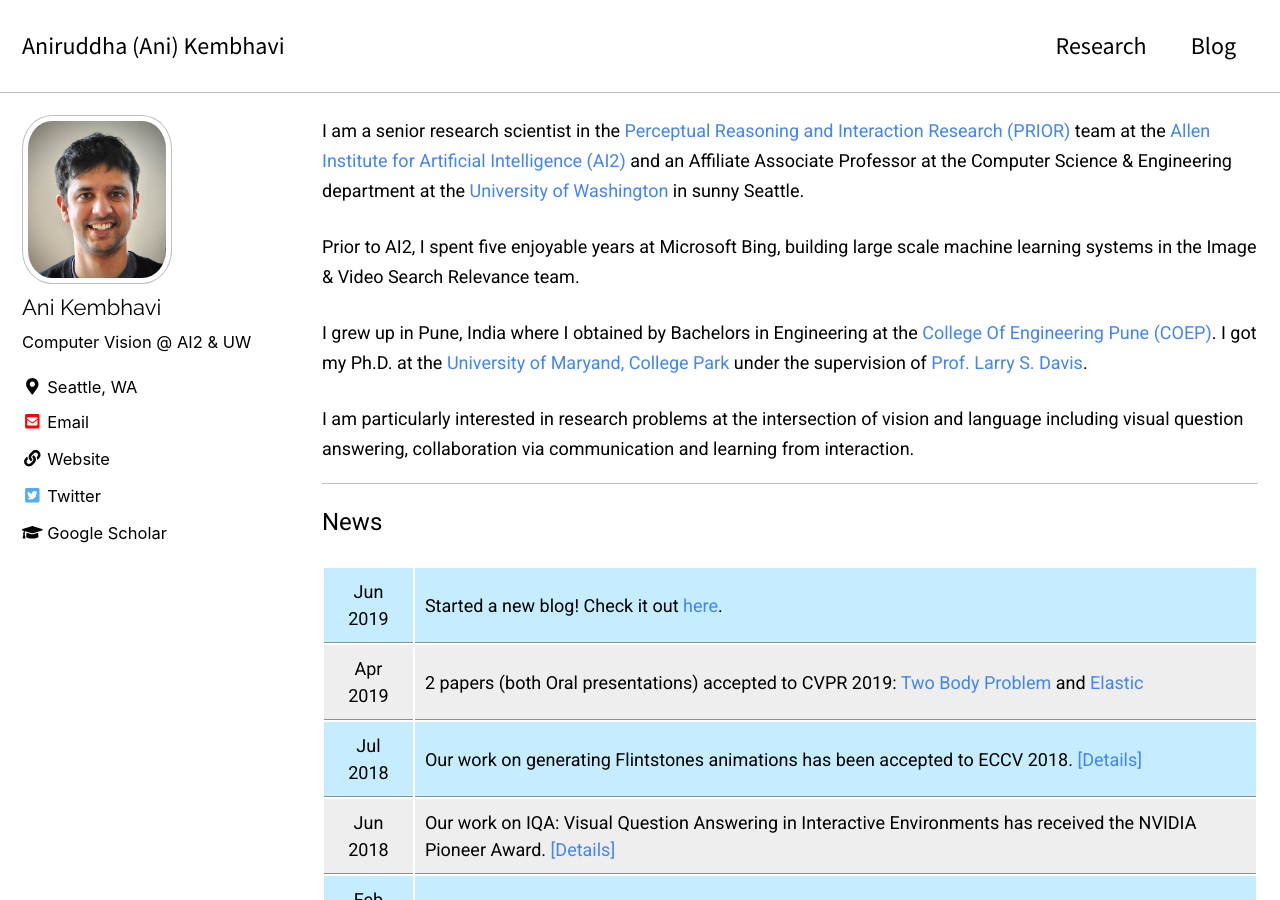
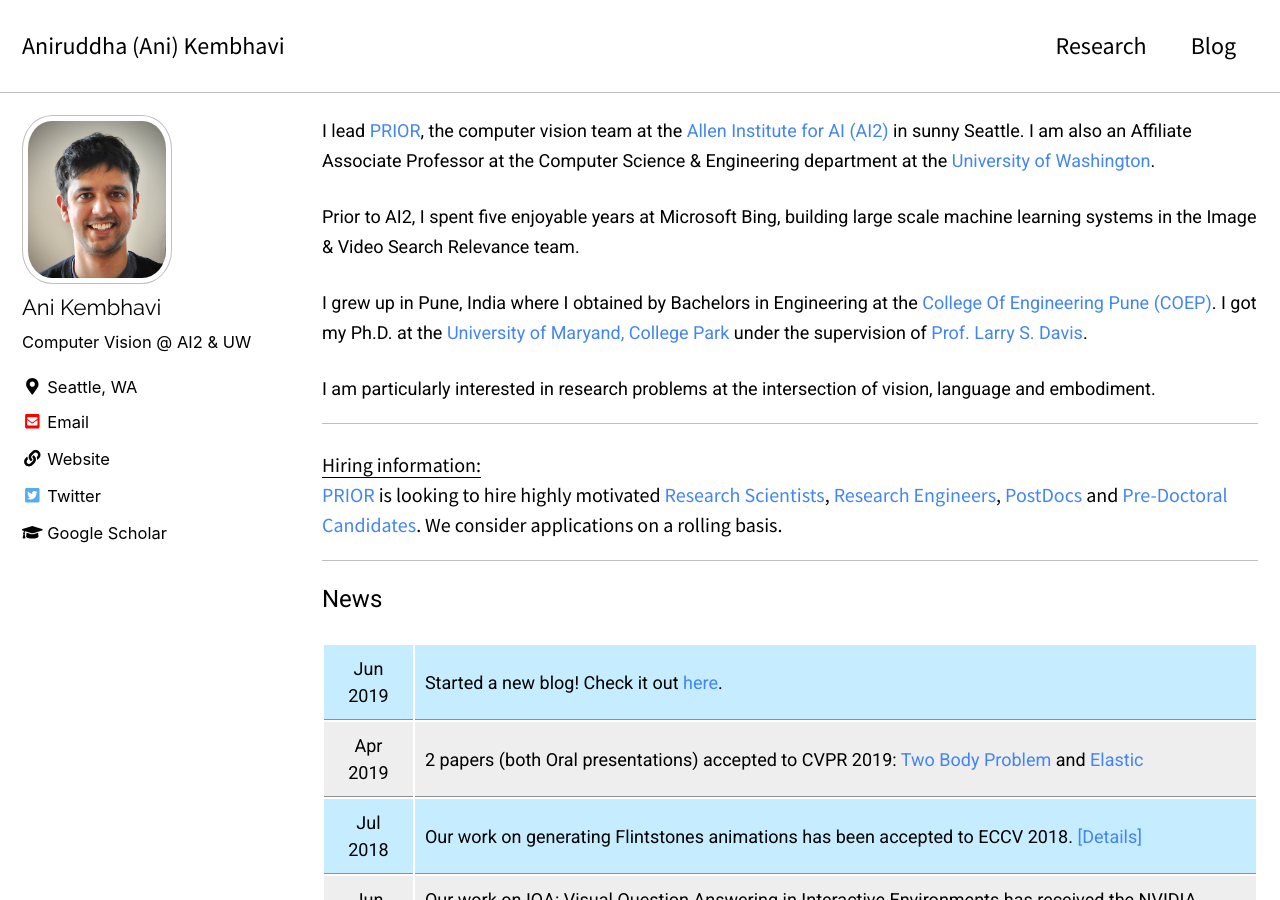
Before and after one commit to anikem/anikem.github.io, a Jekyll site: the page built from index.html, in a window 1280 px wide and 900 px high. Built offline with Jekyll 4.4.1, drawn with Linux system fonts in a browser that asks for light colours; cached includes are drawn as plain includes; nearby versions of some CDN libraries; some web fonts are replaced; the list of posts is cut into pages by our own code.

Commit message:
Add hiring and update role

```diff
--- a/index.html
+++ b/index.html
@@ -5,9 +5,8 @@
 ---
 
 <ptext>
-  I am a senior research scientist in the <a class="homepage" href="https://prior.allenai.org/" target="_blank">Perceptual Reasoning and Interaction Research (PRIOR)</a>
-  team at the <a class="homepage" href="http://allenai.org/" target="_blank">Allen Institute for Artificial Intelligence (AI2)</a> and an
-  Affiliate Associate Professor at the Computer Science & Engineering department at the <a class="homepage" href="https://www.cs.washington.edu/" target="_blank">University of Washington</a> in sunny Seattle.
+  I lead <a class="homepage" href="https://prior.allenai.org/" target="_blank">PRIOR</a>, the computer vision team at the <a class="homepage" href="http://allenai.org/" target="_blank">Allen Institute for AI (AI2)</a> in sunny Seattle.
+  I am also an Affiliate Associate Professor at the Computer Science & Engineering department at the <a class="homepage" href="https://www.cs.washington.edu/" target="_blank">University of Washington</a>.
 </ptext>
 <p></p>
 <ptext>
@@ -21,8 +20,22 @@
 </ptext>
 <p></p>
 <ptext>
-  I am particularly interested in research problems at the intersection of vision and language including visual question answering, collaboration via communication and learning from interaction.
+  I am particularly interested in research problems at the intersection of vision, language and embodiment.
 </ptext>
+
+<hr>
+
+<p></p>
+<ptextemph>
+  <u>Hiring information:</u>
+  <br>
+  <a class="homepage" href="https://prior.allenai.org/" target="_blank">PRIOR</a> is looking to hire highly motivated
+  <a class="homepage" href="https://boards.greenhouse.io/thealleninstitute/jobs/209509" target="_blank">Research Scientists</a>,
+  <a class="homepage" href="https://boards.greenhouse.io/thealleninstitute/jobs/2059893" target="_blank">Research Engineers</a>,
+  <a class="homepage" href="https://boards.greenhouse.io/thealleninstitute/jobs/209503" target="_blank">PostDocs</a> and
+  <a class="homepage" href="https://boards.greenhouse.io/thealleninstitute/jobs/812158" target="_blank">Pre-Doctoral Candidates</a>.
+  We consider applications on a rolling basis.
+</ptextemph>
 
 <hr>
 
```
